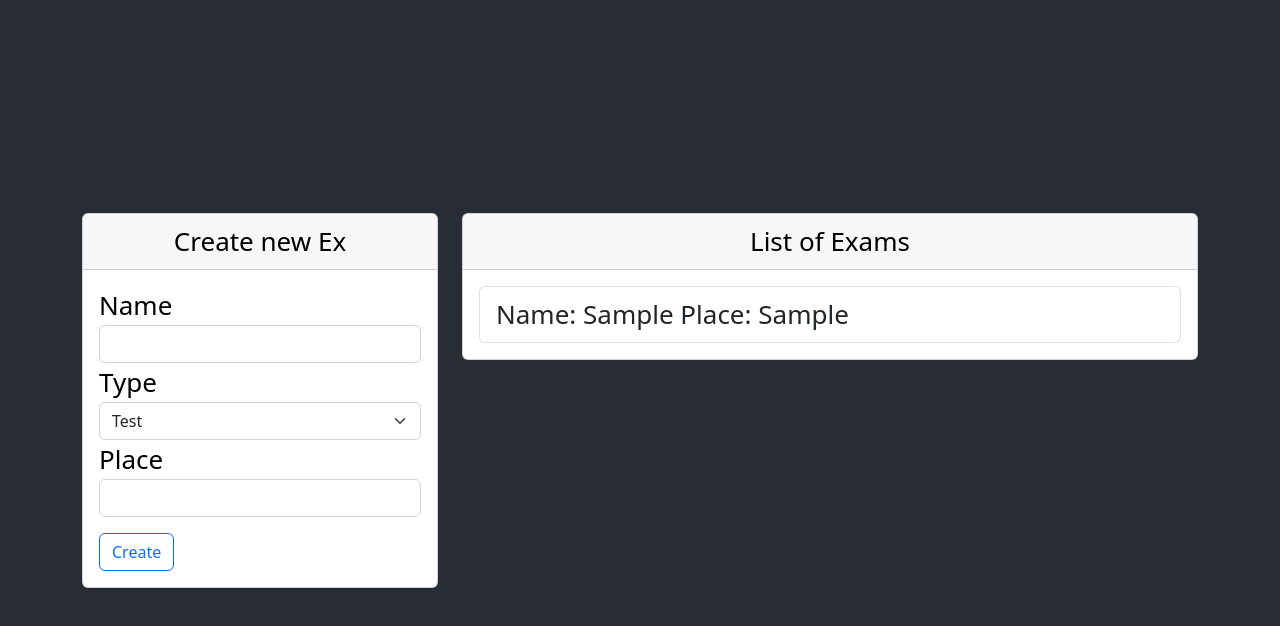
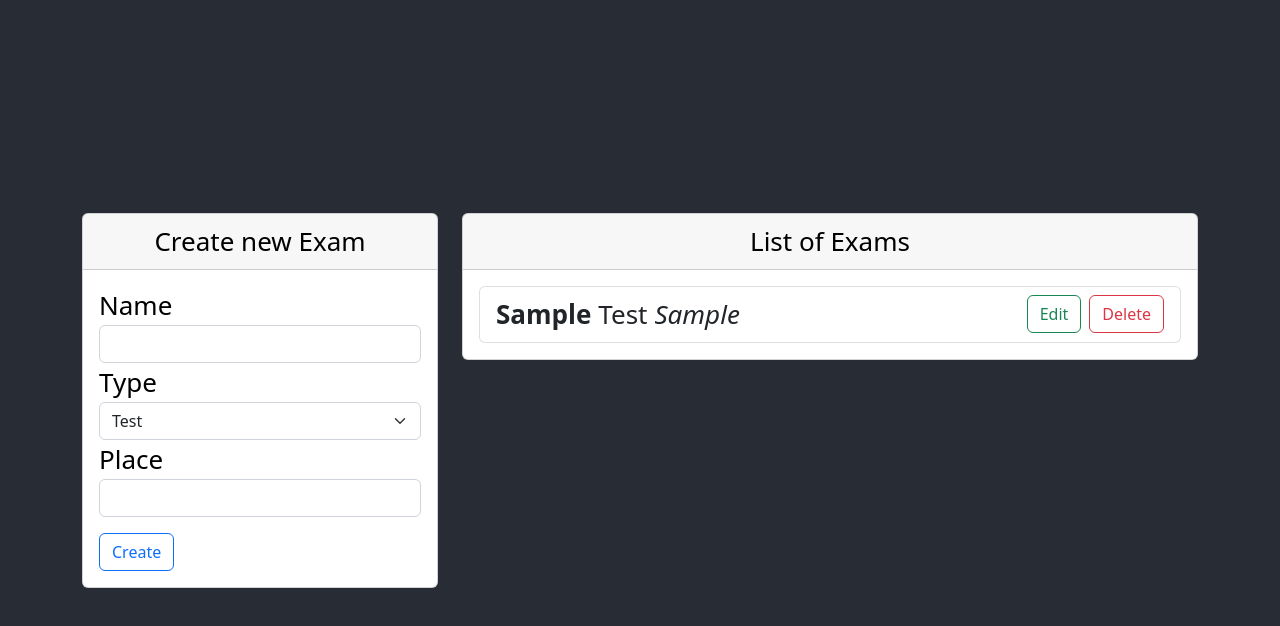
Before and after one commit to LeoGytis/react_start, a React (Create React App) app: page / in a window 1280 px wide. Both pictures are taken after typing "Sample", "Sample" into the empty fields and a click on the button "Create". Shown: the top 626 px of the page. Built offline with nearby package versions, Linux system fonts and the light colour scheme.

Commit message:
remove done

```diff
--- a/src/App.jsx
+++ b/src/App.jsx
@@ -1,13 +1,16 @@
 import "./App.scss";
+import "./crud.scss";
 import { useEffect, useState } from "react";
 import Create from "./Components/crud/Create";
 import List from "./Components/crud/List";
-import { create, read } from "./Functions/localStorage";
+import { create, read, remove } from "./Functions/localStorage";
 
 function App() {
     const [lastUpdate, setLastUpdate] = useState(Date.now());
     const [exams, setExams] = useState(null);
     const [createData, setCreateData] = useState(null);
+    const [deleteData, setDeleteData] = useState(null);
+    const [editData, setEditData] = useState(null);
 
     // --------- Read ---------
     useEffect(() => {
@@ -23,13 +26,23 @@ function App() {
         setLastUpdate(Date.now());
     }, [createData]);
 
+    // --------- Delete ---------
+    useEffect(() => {
+        if (null === deleteData) {
+            return;
+        }
+        remove(deleteData);
+        setLastUpdate(Date.now());
+
+    }, [deleteData]);
+
     return (
         <div className="App">
             <header className="App-header">
                 <div className="container text-black">
                     <div className="row">
                         <Create createData={setCreateData} />
-                        <List examsList={exams} />
+                        <List examsList={exams} setDeleteData={setDeleteData} />
                     </div>
                 </div>
             </header>
--- a/src/Components/crud/Create.jsx
+++ b/src/Components/crud/Create.jsx
@@ -16,7 +16,7 @@ function Create({createData}) {
     return (
         <div className="col-4">
             <div className="card">
-                <div className="card-header">Create new Ex</div>
+                <div className="card-header">Create new Exam</div>
                 <div className="card-body text-start">
                     <div className="form-group">
                         <label>Name</label>
--- a/src/Components/crud/Exams.jsx
+++ b/src/Components/crud/Exams.jsx
@@ -1,5 +1,40 @@
-function Exams({exam}) {
-    return <li className="list-group-item">Name: {exam.name} Place: {exam.place}</li>;
+function Exams({ exam, setDeleteData, setModalData }) {
+
+    const handleDelete = () => {
+        setDeleteData(exam);
+    };
+
+    const handleEdit = () => {
+        setModalData(exam);
+    };
+
+    return (
+        <li className="list-group-item">
+            <div className="item">
+                <div className="content">
+                    <b>{exam.name}</b>
+                    <span>{["Test", "Written", "Spoken"][exam.type - 1]}</span>
+                    <i>{exam.place}</i>
+                </div>
+                <div className="buttons">
+                    <button
+                        type="button"
+                        className="btn btn-outline-success me-2"
+                        onClick={handleEdit}
+                    >
+                        Edit
+                    </button>
+                    <button
+                        type="button"
+                        className="btn btn-outline-danger"
+                        onClick={handleDelete}
+                    >
+                        Delete
+                    </button>
+                </div>
+            </div>
+        </li>
+    );
 }
 
 export default Exams;
--- a/src/Components/crud/List.jsx
+++ b/src/Components/crud/List.jsx
@@ -1,7 +1,7 @@
 import { useState } from "react";
 import Exams from "./Exams";
 
-function List({ examsList }) {
+function List({ examsList, setDeleteData }) {
     return (
         <div className="col-8">
             <div className="card">
@@ -9,7 +9,7 @@ function List({ examsList }) {
                 <div className="card-body text-start">
                     <ul className="list-group">
                     {
-                    examsList ? examsList.map(ex => <Exams key={ex.id} exam={ex}></Exams>) : null
+                    examsList ? examsList.map(ex => <Exams key={ex.id} exam={ex} setDeleteData={setDeleteData}></Exams>) : null
                     }
                     </ul>
                 </div>
--- a/src/Functions/localStorage.js
+++ b/src/Functions/localStorage.js
@@ -21,3 +21,14 @@ export function read() {
     data = JSON.parse(data);
     return data;
 }
+
+export function remove({id}) {
+    let data = localStorage.getItem(key);
+    if (null === data) {
+        data = JSON.stringify([]);
+    }
+    data = JSON.parse(data);
+    data = data.filter(obj => obj.id !== id);
+    data = JSON.stringify(data);
+    localStorage.setItem(key, data);
+}
--- /dev/null
+++ b/src/crud.scss
@@ -0,0 +1,32 @@
+body {
+    font-family: 'Oswald', sans-serif;
+}
+.list-group-item {
+    .item {
+        display: flex;
+        align-items: center;
+        justify-content: space-between;
+        width: 100%;
+        .content {
+            display: flex;
+            align-items: center;
+            justify-content: flex-start;
+        }
+        .buttons {
+            display: flex;
+            align-items: center;
+            justify-content: flex-end;
+        }
+        b {
+            margin-right: 7px;
+        }
+        i {
+            margin-left: 7px;
+        }
+    }
+}
+
+.modal {
+    display: block;
+    background-color: rgba(0, 0, 0, 0.5);
+}
```
